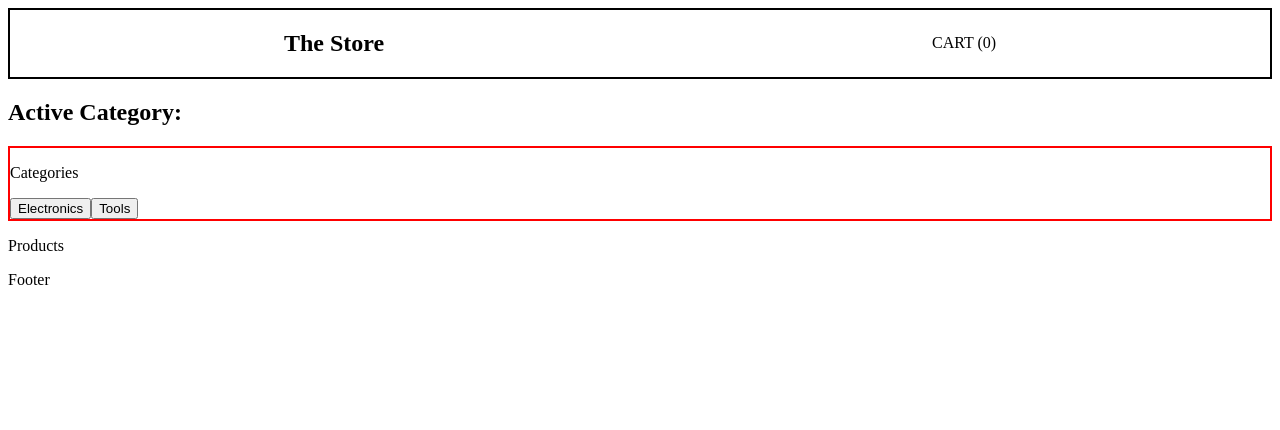
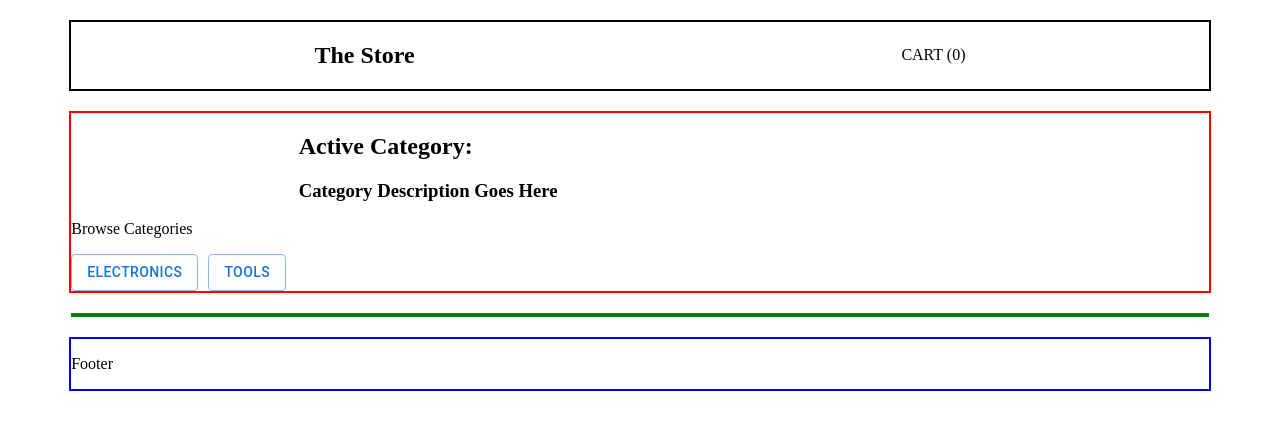
Before and after one commit to bradyd-code-fellows-projects/storefront, a React (Create React App) app: page / in a window 1280 px wide. Shown: the top 430 px of the page. Built offline with nearby package versions, Linux system fonts and the light colour scheme.

Commit message:
products show up on page upon clicking on category

```diff
--- a/src/Components/Categories/Categories.js
+++ b/src/Components/Categories/Categories.js
@@ -1,6 +1,7 @@
+import './Categories.scss';
 import { connect } from 'react-redux';
 import { selectCategory, reset } from '../../store/categories';
-import './Categories.scss';
+import { Button } from '@mui/material';
 
 export function Categories(props) {
 
@@ -8,12 +9,15 @@ export function Categories(props) {
 
   return (
     <>
-    <h2>Active Category: {activeCategory}</h2>
       <section id='categories'>
-        <p id='categoriesTitle'>Categories</p>
-        {categories.map((category, idx) => (
-          <button key={`category-${idx}`} onClick={() => props.selectCategory(category.name)}>{category.name}</button>
-        ))}
+        <h2>Active Category: {activeCategory}</h2>
+        <h3>Category Description Goes Here</h3>
+        <p id='categoriesTitle'>Browse Categories</p>
+        <div id='categoryButtonsContainer'>
+          {categories.map((category, idx) => (
+            <Button variant='outlined' id='categoryButton' key={`category-${idx}`} onClick={() => props.selectCategory(category.name)}>{category.name}</Button>
+          ))}
+        </div>
       </section>
     </>
   )
--- a/src/Components/Categories/Categories.scss
+++ b/src/Components/Categories/Categories.scss
@@ -1,6 +1,18 @@
 #categories {
-  margin-top: 20px;
+  width: 90%;
+  height: 15%;
+  margin: 20px auto;
   border: solid 2px red;
-  display: flexbox;
-  align-content:space-between;
 }
+
+#categories h2, h3{
+  margin-left: 20%;
+}
+
+#categoryButtonsContainer {
+  display: flex;
+  flex-direction: row;
+  justify-content: flex-start;
+  align-items: baseline;
+  gap: 10px 10px;
+}
--- a/src/Components/Footer/Footer.js
+++ b/src/Components/Footer/Footer.js
@@ -1,8 +1,11 @@
+import './Footer.scss';
 
 export default function Footer() {
   return (
     <>
-    <p>Footer</p>
+      <section>
+        <p>Footer</p>
+      </section>
     </>
   )
 }
--- /dev/null
+++ b/src/Components/Footer/Footer.scss
@@ -0,0 +1,6 @@
+section {
+  border: solid 2px blue;
+  width: 90%;
+  height: 15%;
+  margin: 20px auto;
+}
--- a/src/Components/Header/Header.scss
+++ b/src/Components/Header/Header.scss
@@ -2,6 +2,8 @@
   border: solid 2px black;
   display: flex;
   justify-content: space-around;
+  width: 90%;
+  height: 15%;
 }
 
 #cart {
--- a/src/Components/Products/Products.js
+++ b/src/Components/Products/Products.js
@@ -1,7 +1,46 @@
-export default function Categories() {
-  return(
+import './Products.scss';
+import { connect } from "react-redux";
+import { Grid, Card, Typography, Button } from '@mui/material';
+
+
+export function Products(props) {
+  console.log('products: ', props.products);
+  return (
     <>
-    <p>Products</p>
+      <Grid
+      id='productGrid'
+      container spacing={3}
+      justifyContent='space-around'
+      alignItems='center'
+      >
+        {props.products.map((product, idx) => (
+          <Card key={`product-${idx}`}>
+            <Typography component='div'>{product.productName}</Typography>
+            <Typography>{product.description}</Typography>
+            <Typography>{product.price}</Typography>
+            <Button>Add to Cart</Button>
+            <Button>View Details</Button>
+          </Card>
+        ))}
+      </Grid>
     </>
   )
 }
+
+const mapStateToProps = ({ categories }) => {
+  let a = categories.categories;
+  let productsList = [];
+  a.forEach(obj => {
+    if (categories.activeCategory === obj.name) {
+      productsList = obj.products
+    }
+  })
+  console.log('list: ', productsList);
+
+  return {
+    activeCategory: categories.activeCategory,
+    products: productsList
+  }
+}
+
+export default connect(mapStateToProps)(Products);
--- a/src/Components/Products/Products.scss
+++ b/src/Components/Products/Products.scss
@@ -0,0 +1,6 @@
+#productGrid {
+  border: solid 2px green;
+  width: 90%;
+  height: 55%;
+  margin: 20px auto;
+}
--- a/src/store/categories.js
+++ b/src/store/categories.js
@@ -9,7 +9,7 @@ const initialState = {
           description: '"The Office" player'
         },
         {
-          name: 'Macbook',
+          productName: 'Macbook',
           price: '1299.99',
           description: 'Code machine'
         }
@@ -19,12 +19,12 @@ const initialState = {
       name: 'Tools',
       products: [
         {
-          name: 'Screwdriver',
+          productName: 'Screwdriver',
           price: '$129.99',
           description: 'battery-powered tool to drive screws'
         },
         {
-          name: 'wrench',
+          productName: 'wrench',
           price: '$5.99',
           description: 'manual tool for tightening/loosening bolts/nuts'
         }
```
Also changed, not shown: 1 other file (tests, documents, lock files or other folders).
